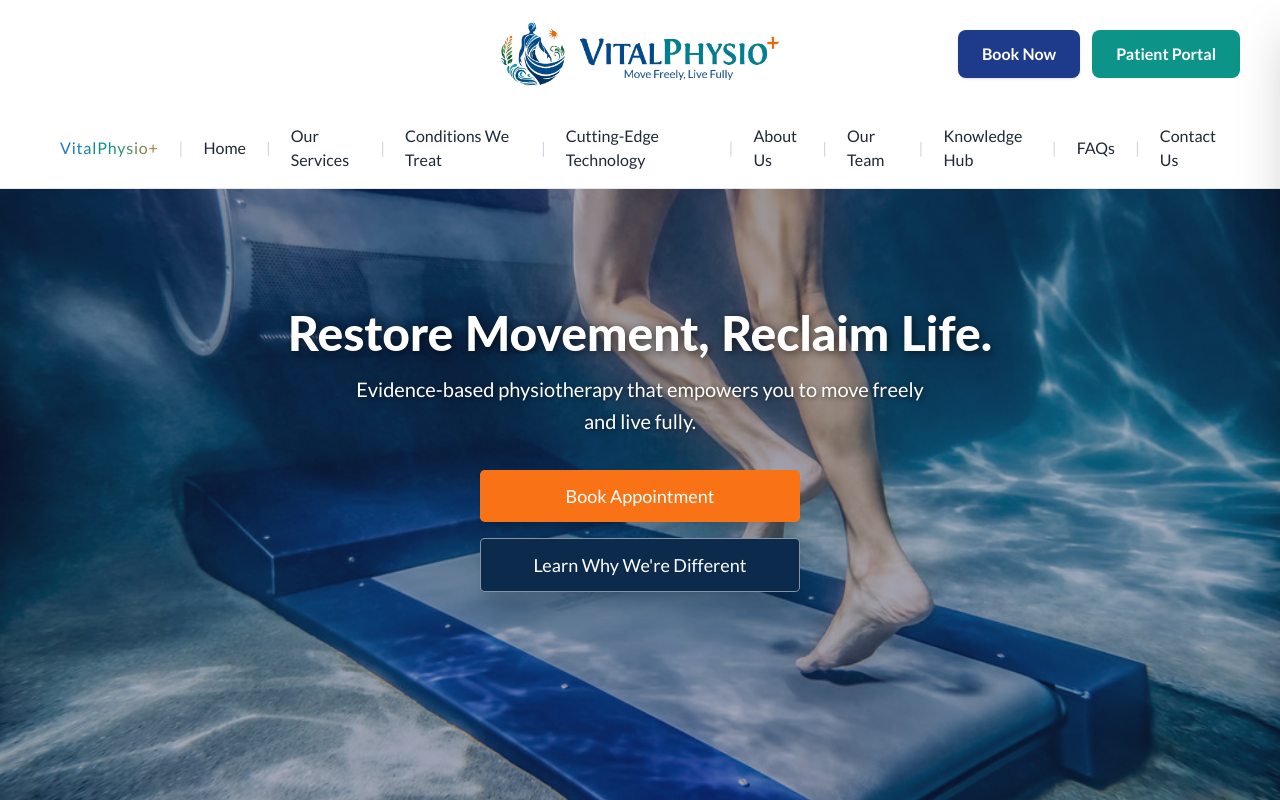
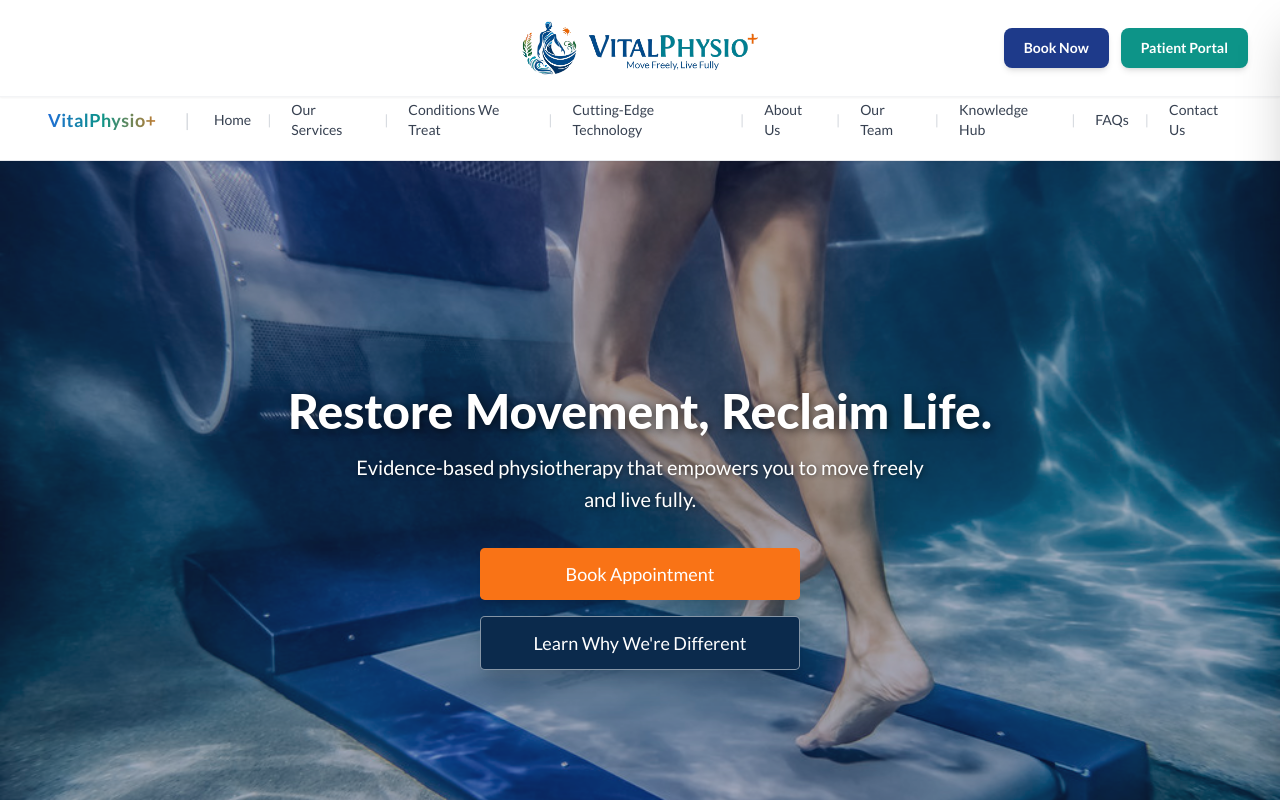
Before and after one commit to ishaan-chadha1/vital-physio-plus, a Next.js app: page / in a window 1280 px wide. Shown: the top 800 px of the page. Built offline with nearby package versions, Linux system fonts and the light colour scheme; a web font is replaced by a local one.

Commit message:
New Landing Nav bar component.

```diff
--- a/components/landing-navbar.tsx
+++ b/components/landing-navbar.tsx
@@ -5,9 +5,7 @@ import Image from "next/image";
 import { Menu, X } from "lucide-react";
 import { useState, useEffect } from "react";
 
-// Navigation links (with "VitalPhysio+" included)
 const navLinks = [
-  { name: "VitalPhysio+", href: "/" },
   { name: "Home", href: "/" },
   { name: "Our Services", href: "/#services" },
   { name: "Conditions We Treat", href: "/#conditions" },
@@ -24,192 +22,221 @@ export default function LandingNavbar() {
   const [scrolled, setScrolled] = useState(false);
   const [hovered, setHovered] = useState(false);
 
-  // Update scroll state
   useEffect(() => {
-    const handleScroll = () => setScrolled(window.scrollY > 10);
+    const handleScroll = () => {
+      setScrolled(window.scrollY > 50);
+    };
+
     window.addEventListener("scroll", handleScroll, { passive: true });
     return () => window.removeEventListener("scroll", handleScroll);
   }, []);
 
-  // Determine navbar background opacity
-  const navBgClass = scrolled
-    ? hovered
-      ? "bg-white backdrop-blur-xl"
-      : "bg-white/10 backdrop-blur-xl"
-    : "bg-white";
-
   return (
     <>
-      <nav
+      {/* TOP SECTION - Logo & CTA Buttons */}
+      <div
         className={`
-          fixed top-0 left-0 w-full z-50 border-b border-gray-200 transition-all duration-300
-          ${navBgClass}
-          ${scrolled ? "shadow-md" : ""}
+          fixed top-0 left-0 w-full z-50 bg-white shadow-sm border-b border-gray-100
+          transition-all duration-500 ease-in-out
+          ${scrolled ? '-translate-y-full opacity-0' : 'translate-y-0 opacity-100'}
         `}
-        style={{ transition: "background 0.3s, box-shadow 0.2s" }}
-        onMouseEnter={() => setHovered(true)}
-        onMouseLeave={() => setHovered(false)}
       >
-        <div className="max-w-screen-2xl mx-auto px-4 md:px-10 flex flex-col items-center pt-4 pb-2">
-          {/* TOP: Logo and CTA buttons */}
-          <div className="w-full flex flex-row justify-center items-center">
-            <div className="flex-1 hidden lg:block" />
-            {/* Centered LOGO (no extra branding text below) */}
-            <div className="flex items-center">
+        <div className="max-w-7xl mx-auto px-4 md:px-8">
+          <div className="flex items-center justify-between py-4">
+            {/* Left Spacer */}
+            <div className="flex-1 hidden lg:block"></div>
+
+            {/* Centered Logo */}
+            <div className="flex-1 flex justify-center lg:justify-center">
               <Image
                 src="/logo.png"
                 alt="Vital Physio+ Logo"
-                width={300}
-                height={300}
+                width={280}
+                height={80}
                 priority
-                className="object-contain"
+                className="object-contain h-16 w-auto"
               />
             </div>
-            {/* CTA BUTTONS and HAMBURGER */}
-            <div className="flex-1 flex flex-row justify-end items-center">
-              <div className="hidden lg:flex flex-row space-x-3">
+
+            {/* Right Side - CTA Buttons & Mobile Menu */}
+            <div className="flex-1 flex items-center justify-end space-x-4">
+              {/* Desktop CTA Buttons */}
+              <div className="hidden lg:flex items-center space-x-3">
                 <Link
                   href="/#book"
-                  className="bg-blue-900 text-white font-semibold py-3 px-6 rounded-lg shadow hover:bg-blue-800 transition-colors duration-200 text-base transform hover:-translate-y-1 active:scale-95 active:shadow"
+                  className="bg-blue-900 text-white font-semibold py-2.5 px-5 rounded-lg shadow-md hover:bg-blue-800 hover:shadow-lg transition-all duration-200 text-sm transform hover:-translate-y-0.5"
                 >
                   Book Now
                 </Link>
                 <Link
                   href="/portal"
-                  className="bg-teal-600 text-white font-semibold py-3 px-6 rounded-lg hover:bg-teal-700 transition-colors duration-200 text-base transform hover:-translate-y-1 active:scale-95 active:shadow"
+                  className="bg-teal-600 text-white font-semibold py-2.5 px-5 rounded-lg shadow-md hover:bg-teal-700 hover:shadow-lg transition-all duration-200 text-sm transform hover:-translate-y-0.5"
                 >
                   Patient Portal
                 </Link>
               </div>
-              <div className="flex lg:hidden ml-4">
+
+              {/* Mobile Menu Button */}
               <button
-                  className="p-2 border-2 border-gray-600 rounded-full hover:bg-gray-100 transition"
+                className="lg:hidden p-2 rounded-lg border border-gray-300 hover:bg-gray-50 transition-colors"
                 onClick={() => setMenuOpen(true)}
                 aria-label="Open menu"
               >
-                  <Menu size={28} />
+                <Menu size={24} />
               </button>
             </div>
           </div>
         </div>
-          {/* NAVIGATION LINKS */}
-          <div className="w-full mt-6 flex justify-center">
-            <div className="hidden lg:flex items-center justify-center gap-0">
+      </div>
+
+      {/* BOTTOM SECTION - Navigation Links */}
+      <nav
+        className={`
+          fixed left-0 w-full z-40 border-b border-gray-200
+          transition-all duration-300 ease-in-out
+          ${scrolled
+            ? `top-0 ${hovered ? 'bg-white/95 backdrop-blur-md shadow-lg' : 'bg-white/70 backdrop-blur-sm shadow-md'}`
+            : 'top-20 bg-white shadow-sm'
+          }
+        `}
+        onMouseEnter={() => setHovered(true)}
+        onMouseLeave={() => setHovered(false)}
+      >
+        <div className="max-w-7xl mx-auto px-4 md:px-8">
+          <div className="flex items-center justify-between py-3">
+            {/* Mobile Menu Button (when scrolled) */}
+            <div className="lg:hidden">
+              {scrolled && (
+                <button
+                  className="p-2 rounded-lg border border-gray-300 hover:bg-gray-50 transition-colors"
+                  onClick={() => setMenuOpen(true)}
+                  aria-label="Open menu"
+                >
+                  <Menu size={20} />
+                </button>
+              )}
+            </div>
+
+            {/* Desktop Navigation Links */}
+            <div className="hidden lg:flex items-center justify-center w-full">
+              <div className="flex items-center space-x-1">
+                {/* VitalPhysio+ Brand */}
+                <Link
+                  href="/"
+                  className="relative font-bold bg-gradient-to-r from-blue-600 via-teal-600 to-orange-500 text-transparent bg-clip-text tracking-wide text-lg px-4 py-2 group"
+                >
+                  VitalPhysio+
+                  <span className="absolute left-2 right-2 bottom-0 h-0.5 bg-gradient-to-r from-blue-600 via-teal-600 to-orange-500 scale-x-0 group-hover:scale-x-100 transition-transform duration-300 origin-left rounded-full" />
+                </Link>
+
+                <span className="text-gray-300 text-lg font-light px-2">|</span>
+
                 {navLinks.map((item, idx) => (
                   <div key={item.name} className="flex items-center">
                     <Link
                       href={item.href}
-                    tabIndex={0}
-                    className={`
-                      relative text-base font-medium transition-colors duration-150 px-5 py-2 group
-                      ${item.name === 'VitalPhysio+'
-                        ? "font-extrabold bg-gradient-to-r from-blue-600 via-teal-600 to-orange-500 text-transparent bg-clip-text tracking-wider"
-                        : "text-gray-800"}
-                      hover:text-teal-600 focus:outline-none
-                    `}
+                      className="relative text-gray-700 hover:text-teal-600 font-medium text-sm px-3 py-2 group transition-colors duration-200"
                     >
                       {item.name}
-                    <span
-                      className={`
-                        absolute left-2 right-2 -bottom-0.5 h-[2px] rounded
-                        bg-gradient-to-r from-blue-700 via-teal-400 to-orange-400
-                        scale-x-0 group-hover:scale-x-100
-                        transition-transform duration-300 origin-left
-                      `}
-                    />
+                      <span className="absolute left-1 right-1 bottom-0 h-0.5 bg-teal-500 scale-x-0 group-hover:scale-x-100 transition-transform duration-300 origin-left rounded-full" />
                     </Link>
                     {idx < navLinks.length - 1 && (
-                    <span className="text-gray-300 select-none text-base">|</span>
+                      <span className="text-gray-300 text-sm px-1">|</span>
                     )}
                   </div>
                 ))}
               </div>
             </div>
+
+            {/* Right spacer for mobile */}
+            <div className="lg:hidden w-10"></div>
+          </div>
         </div>
       </nav>
 
-      {/* Mobile Side Menu Overlay */}
+      {/* Mobile Menu Overlay */}
       {menuOpen && (
         <div
-          className="fixed inset-0 z-40 bg-black/40 backdrop-blur-sm"
+          className="fixed inset-0 z-50 bg-black/50 backdrop-blur-sm"
           onClick={() => setMenuOpen(false)}
         />
       )}
 
-      {/* Mobile Drawer */}
+      {/* Mobile Menu Drawer */}
       <div
-        className={`fixed top-0 right-0 z-50 bg-white shadow-2xl border-l border-gray-200 h-full w-72 md:w-80 p-6 transition-transform duration-300 flex flex-col
-        ${menuOpen ? "translate-x-0" : "translate-x-full"}`}
+        className={`
+          fixed top-0 right-0 z-50 h-full w-80 bg-white shadow-2xl
+          transform transition-transform duration-300 ease-in-out
+          ${menuOpen ? 'translate-x-0' : 'translate-x-full'}
+        `}
       >
-        <div className="mb-3 flex justify-end">
+        <div className="p-6 h-full flex flex-col">
+          {/* Close Button */}
+          <div className="flex justify-end mb-6">
             <button
               onClick={() => setMenuOpen(false)}
-            className="text-gray-600 transition hover:text-red-500"
+              className="p-2 rounded-lg hover:bg-gray-100 transition-colors"
               aria-label="Close menu"
             >
-            <X size={28} />
+              <X size={24} />
             </button>
           </div>
+
           {/* Mobile Logo */}
-        <div className="flex flex-col items-center mb-8">
+          <div className="flex justify-center mb-8">
             <Image
               src="/logo.png"
               alt="Vital Physio+ Logo"
-            width={60}
+              width={200}
               height={60}
-            className="object-contain"
-            priority
+              className="object-contain h-12 w-auto"
             />
           </div>
-        {/* Mobile Nav Links */}
-        <nav className="flex flex-col gap-4 text-base font-medium text-gray-800">
+
+          {/* Mobile Navigation */}
+          <nav className="flex flex-col space-y-2 mb-8 flex-1">
+            <Link
+              href="/"
+              onClick={() => setMenuOpen(false)}
+              className="font-bold bg-gradient-to-r from-blue-600 via-teal-600 to-orange-500 text-transparent bg-clip-text text-lg py-2"
+            >
+              VitalPhysio+
+            </Link>
+
             {navLinks.map((item) => (
               <Link
                 key={item.name}
                 href={item.href}
                 onClick={() => setMenuOpen(false)}
-              tabIndex={0}
-              className={`
-                relative group py-1 transition-colors duration-150
-                ${item.name === "VitalPhysio+"
-                  ? "font-extrabold bg-gradient-to-r from-blue-600 via-teal-600 to-orange-500 text-transparent bg-clip-text tracking-wider"
-                  : "text-gray-800"}
-                hover:text-teal-600
-              `}
+                className="text-gray-700 hover:text-teal-600 font-medium py-2 border-b border-gray-100 transition-colors"
               >
                 {item.name}
-              <span
-                className={`
-                  absolute left-1.5 right-1.5 -bottom-0.5 h-[2px] rounded
-                  bg-gradient-to-r from-blue-700 via-teal-400 to-orange-400
-                  scale-x-0 group-hover:scale-x-100
-                  transition-transform duration-300
-                  origin-left
-                `}
-              />
               </Link>
             ))}
           </nav>
-        <div className="mt-8 flex flex-col gap-3">
+
+          {/* Mobile CTA Buttons */}
+          <div className="space-y-3 pt-4 border-t border-gray-200">
             <Link
               href="/#book"
               onClick={() => setMenuOpen(false)}
-            className="bg-blue-900 text-white font-semibold py-2 rounded-lg text-center shadow hover:bg-blue-800 transition-colors duration-200 transform hover:-translate-y-1 active:scale-95 active:shadow"
+              className="block w-full bg-blue-900 text-white font-semibold py-3 rounded-lg text-center hover:bg-blue-800 transition-colors"
             >
               Book Now
             </Link>
             <Link
               href="/portal"
               onClick={() => setMenuOpen(false)}
-            className="bg-teal-600 text-white font-semibold py-2 rounded-lg text-center hover:bg-teal-700 transition-colors duration-200 transform hover:-translate-y-1 active:scale-95 active:shadow"
+              className="block w-full bg-teal-600 text-white font-semibold py-3 rounded-lg text-center hover:bg-teal-700 transition-colors"
             >
               Patient Portal
             </Link>
           </div>
         </div>
+      </div>
 
-      {/* Spacer below navbar */}
-      <div className="h-[50px] lg:h-[50px]" />
+      {/* Dynamic Spacer */}
+      <div className={`transition-all duration-300 ${scrolled ? 'h-16' : 'h-32'}`} />
     </>
   );
 }
```
Lines whose indentation alone changed are shown as unchanged.
